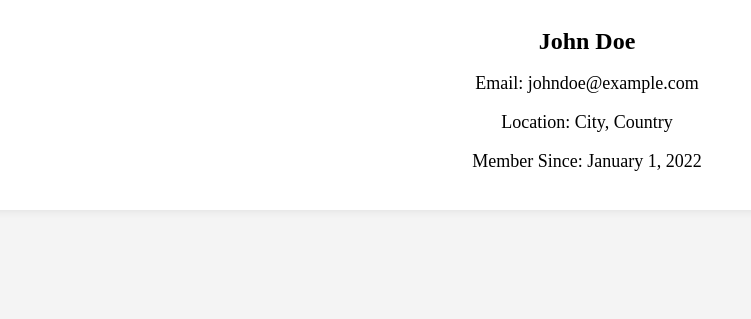
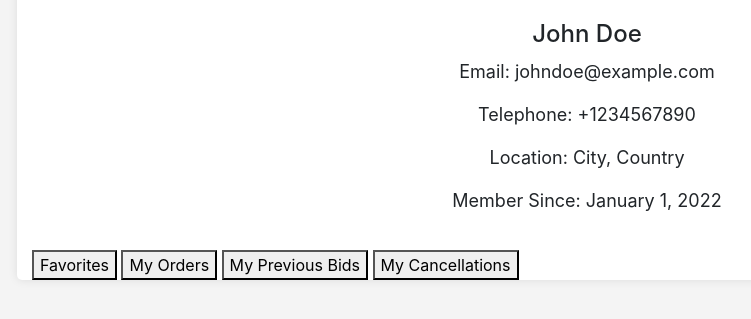
Before and after one commit to Mihiru-Lakshitha/Car-selling-platform, a Python web app: template user_profile/templates/User v1.html in a window 1280 px wide. Shown: the part 46-365 px from the top of the page, without its empty margins (53-804 px from the left). Run offline with Jinja, Linux system fonts and the light colour scheme; the template is opened without the code that fills it, so the values that code supplies are empty; some libraries are stand-ins or nearby versions.

Commit message:
Updating User v1.html
This is our second version of the User v1.html

```diff
--- a/user_profile/templates/User v1.html
+++ b/user_profile/templates/User v1.html
@@ -4,6 +4,7 @@
     <meta charset="UTF-8">
     <meta name="viewport" content="width=device-width, initial-scale=1.0">
     <title>User Profile</title>
+    <link rel="stylesheet" href="https://stackpath.bootstrapcdn.com/bootstrap/4.5.2/css/bootstrap.min.css">
     <link rel="stylesheet" href="style.css">
 </head>
 <body>
@@ -15,10 +16,21 @@
             <div class="user-info">
                 <h1>John Doe</h1>
                 <p>Email: johndoe@example.com</p>
+                <p>Telephone: +1234567890</p>
                 <p>Location: City, Country</p>
                 <p>Member Since: January 1, 2022</p>
             </div>
         </div>
+        <div class="user-actions">
+            <button class="favorites">Favorites</button>
+            <button class="my-orders">My Orders</button>
+            <button class="previous-bids">My Previous Bids</button>
+            <button class="cancellations">My Cancellations</button>
+        </div>
     </div>
+
+    <script src="https://code.jquery.com/jquery-3.5.1.slim.min.js"></script>
+    <script src="https://cdn.jsdelivr.net/npm/@popperjs/core@2.9.3/dist/umd/popper.min.js"></script>
+    <script src="https://stackpath.bootstrapcdn.com/bootstrap/4.5.2/js/bootstrap.min.js"></script>
 </body>
 </html>
```
